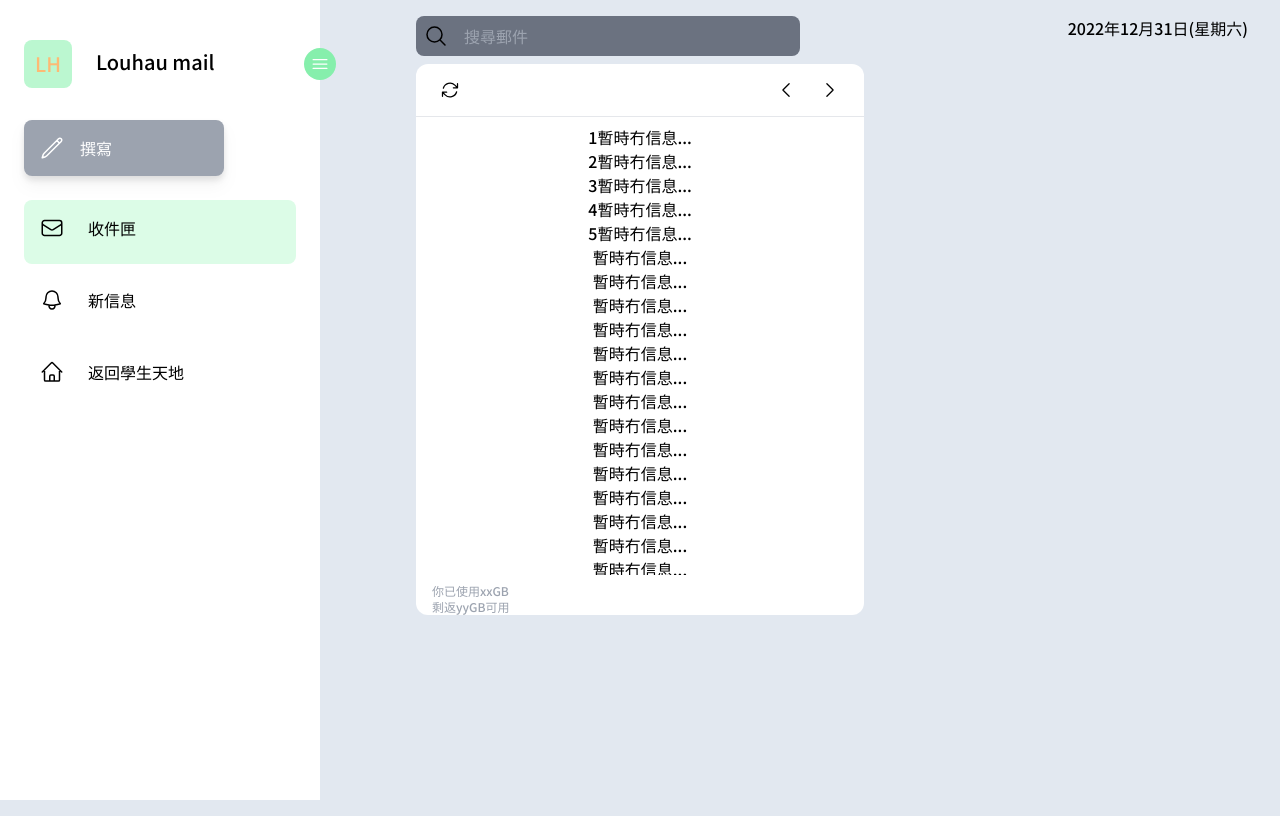
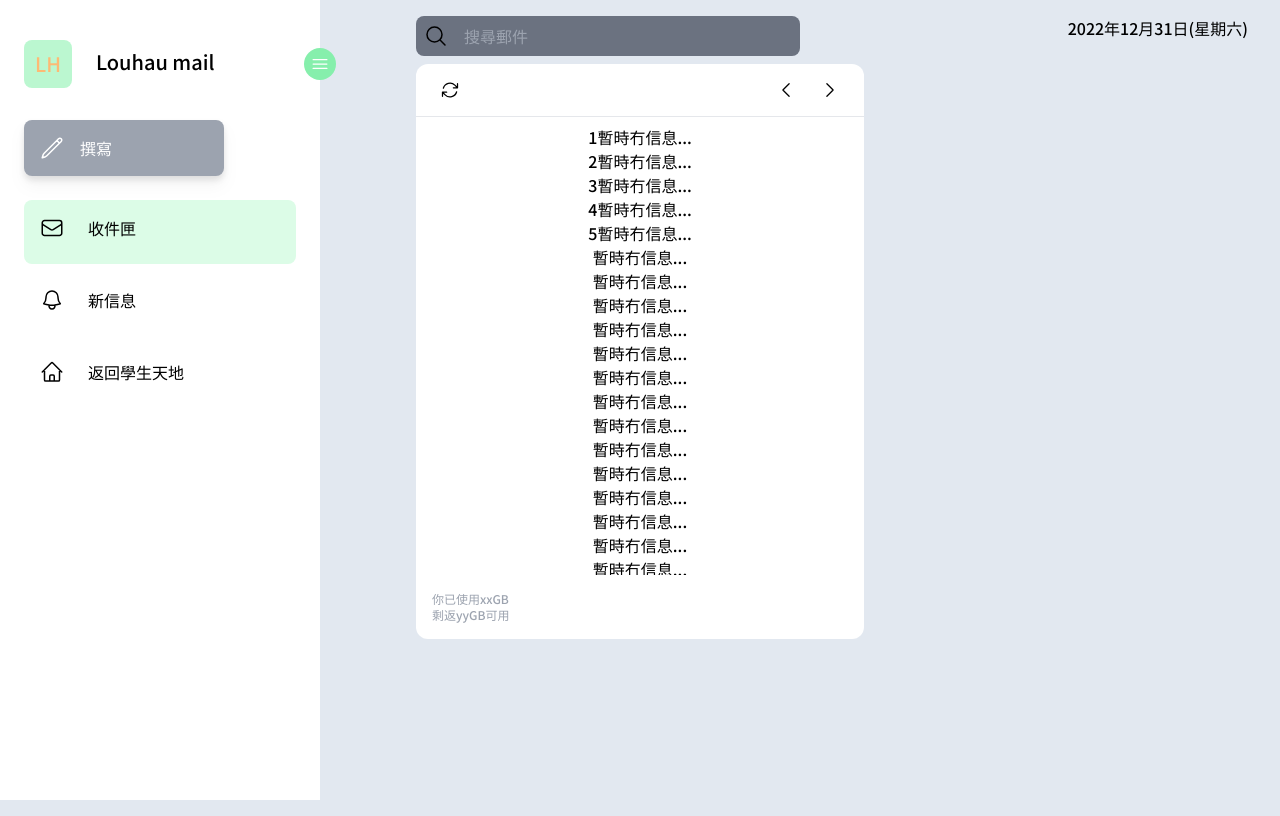
Before and after one commit to ardee222/Louhau-mail, a Svelte app in the folder my-app/: page / in a window 1280 px wide. Built offline with nearby package versions, Linux system fonts and the light colour scheme.

Commit message:
Update App.svelte

```diff
--- a/my-app/src/App.svelte
+++ b/my-app/src/App.svelte
@@ -166,7 +166,7 @@
       <div>暫時冇信息...</div>
       <div>last暫時冇信息...</div>
     </div>
-    <div class="text-xs text-gray-400 mx-4">
+    <div class="text-xs text-gray-400 m-4 ">
       <div>你已使用xxGB</div>
       <div>剩返yyGB可用</div>
     </div>
```
